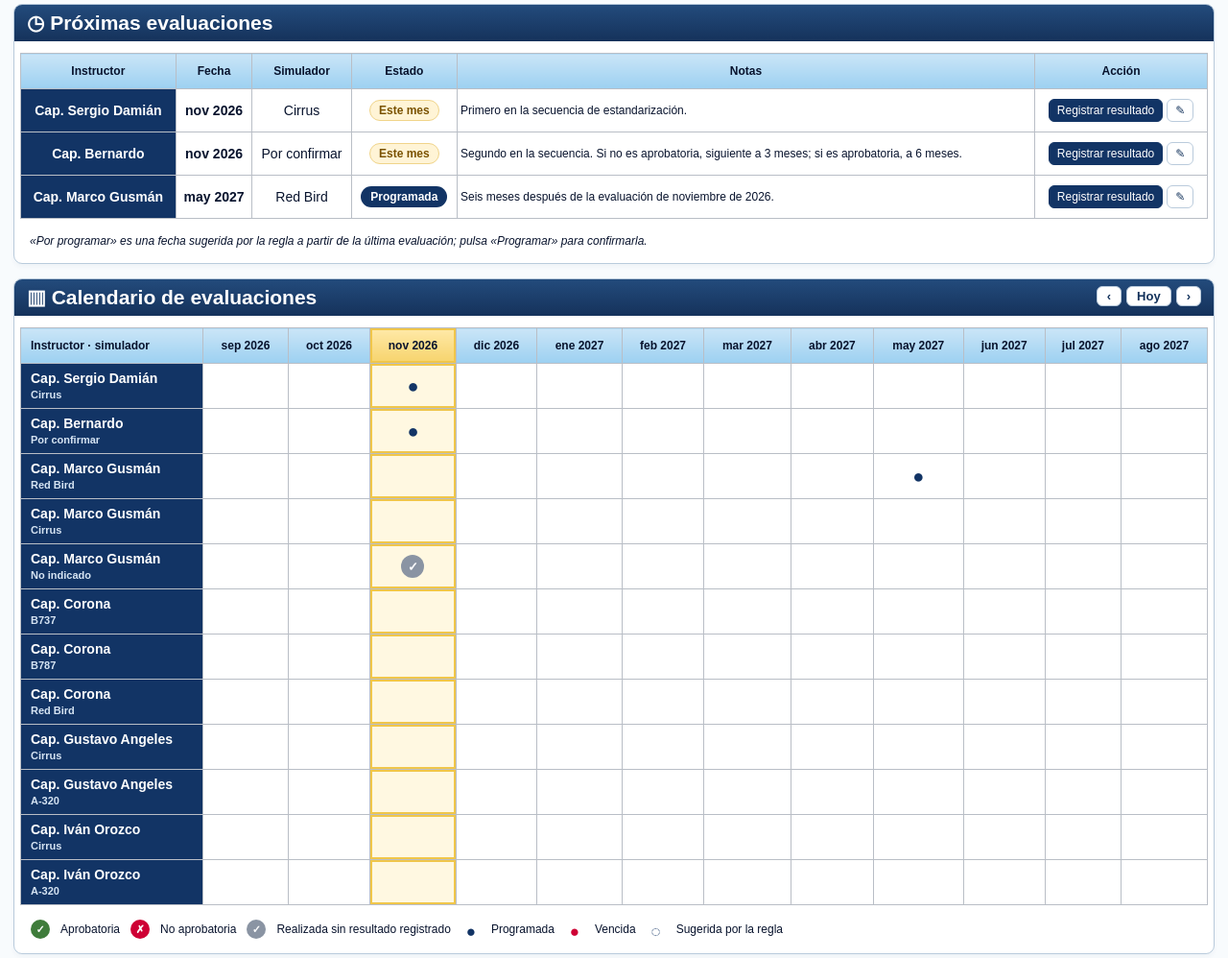
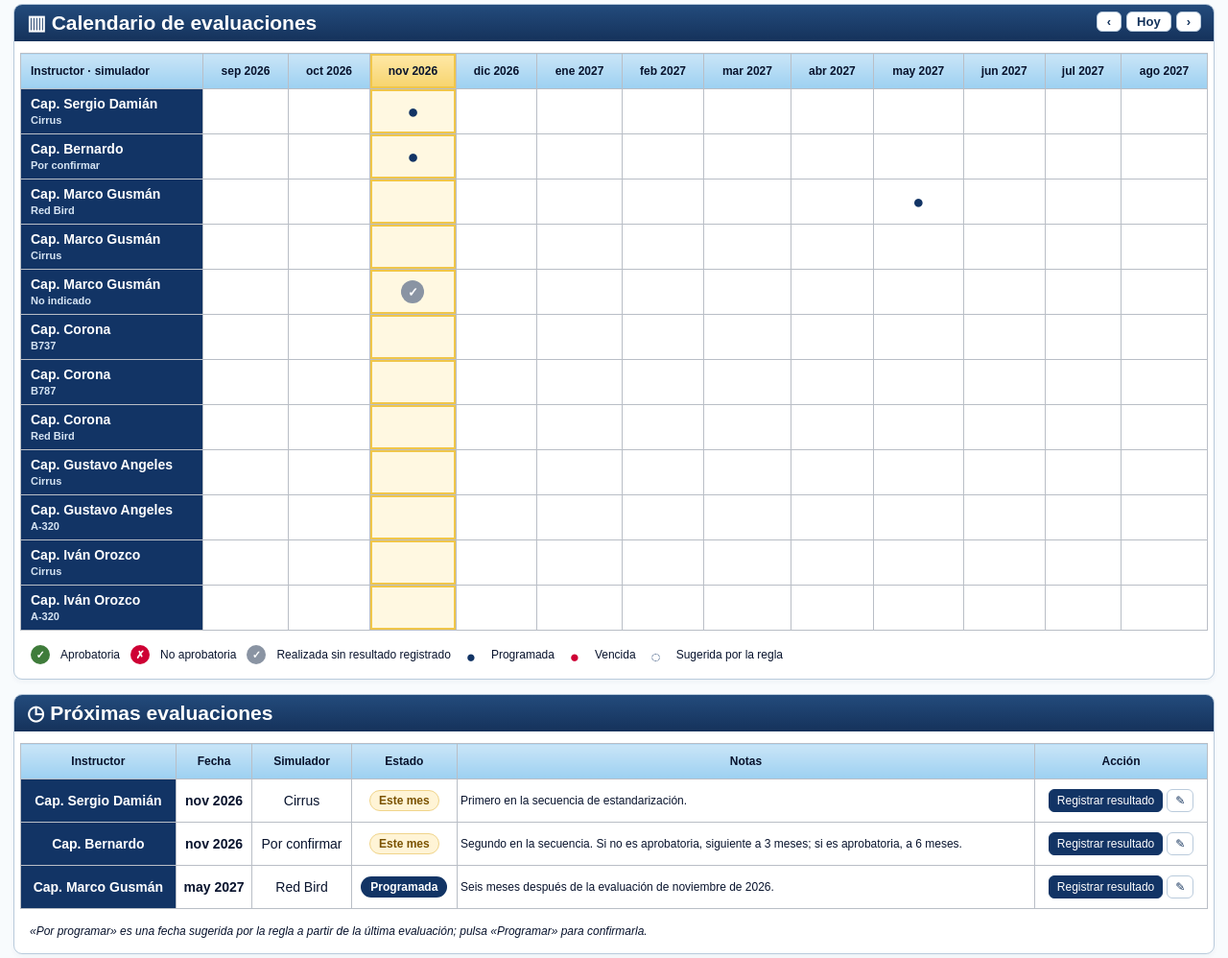
Before and after one commit to davidfanvilla/dashboard-operativo-praat, a plain HTML site: page cronograma-simuladores/index.html in a window 1280 px wide. Shown: the part 456-1454 px from the top of the page at 96% size. Drawn offline with Linux system fonts and the light colour scheme.

Commit message:
Cronograma: el calendario va justo después de los indicadores
Co-Authored-By: Claude Opus 5.5 <noreply@anthropic.com>
Claude-Session: https://claude.ai/code/session_015iCS4VPzRai3464ASBkt1N

```diff
--- a/cronograma-simuladores/estilo.css
+++ b/cronograma-simuladores/estilo.css
@@ -405,3 +405,11 @@ dialog #toast {
   font-size: 13px;
   white-space: nowrap;
 }
+
+/* Orden: resúmenes → calendario → próximas evaluaciones. */
+.kpis + .calendario {
+  margin-top: 0;
+}
+.proximas {
+  margin-top: 15px;
+}
--- a/cronograma-simuladores/index.html
+++ b/cronograma-simuladores/index.html
@@ -6,7 +6,7 @@
     <title>Cronograma de evaluación a los instructores de simulador · PRAAT</title>
     <!-- Mismo estilo base que el Dashboard Operativo PRAAT. -->
     <link rel="stylesheet" href="../style.css?v=cronograma-1" />
-    <link rel="stylesheet" href="estilo.css?v=4" />
+    <link rel="stylesheet" href="estilo.css?v=5" />
   </head>
   <body>
     <header aria-label="PRAAT Escuela de Vuelo">
@@ -26,15 +26,6 @@
     <main>
       <section id="kpis" class="kpis"></section>
 
-      <section class="panel proximas">
-          <h2>◷ Próximas evaluaciones</h2>
-          <div class="tablewrap"><table id="proximas"></table></div>
-          <p class="foot">
-            «Por programar» es una fecha sugerida por la regla a partir de la
-            última evaluación; pulsa «Programar» para confirmarla.
-          </p>
-      </section>
-
       <section class="panel calendario">
         <h2>
           ▥ Calendario de evaluaciones
@@ -53,6 +44,15 @@
           <span class="mk late">●</span> Vencida
           <span class="mk sug">◌</span> Sugerida por la regla
         </p>
+      </section>
+
+      <section class="panel proximas">
+          <h2>◷ Próximas evaluaciones</h2>
+          <div class="tablewrap"><table id="proximas"></table></div>
+          <p class="foot">
+            «Por programar» es una fecha sugerida por la regla a partir de la
+            última evaluación; pulsa «Programar» para confirmarla.
+          </p>
       </section>
 
       <section class="panel historial">
```
